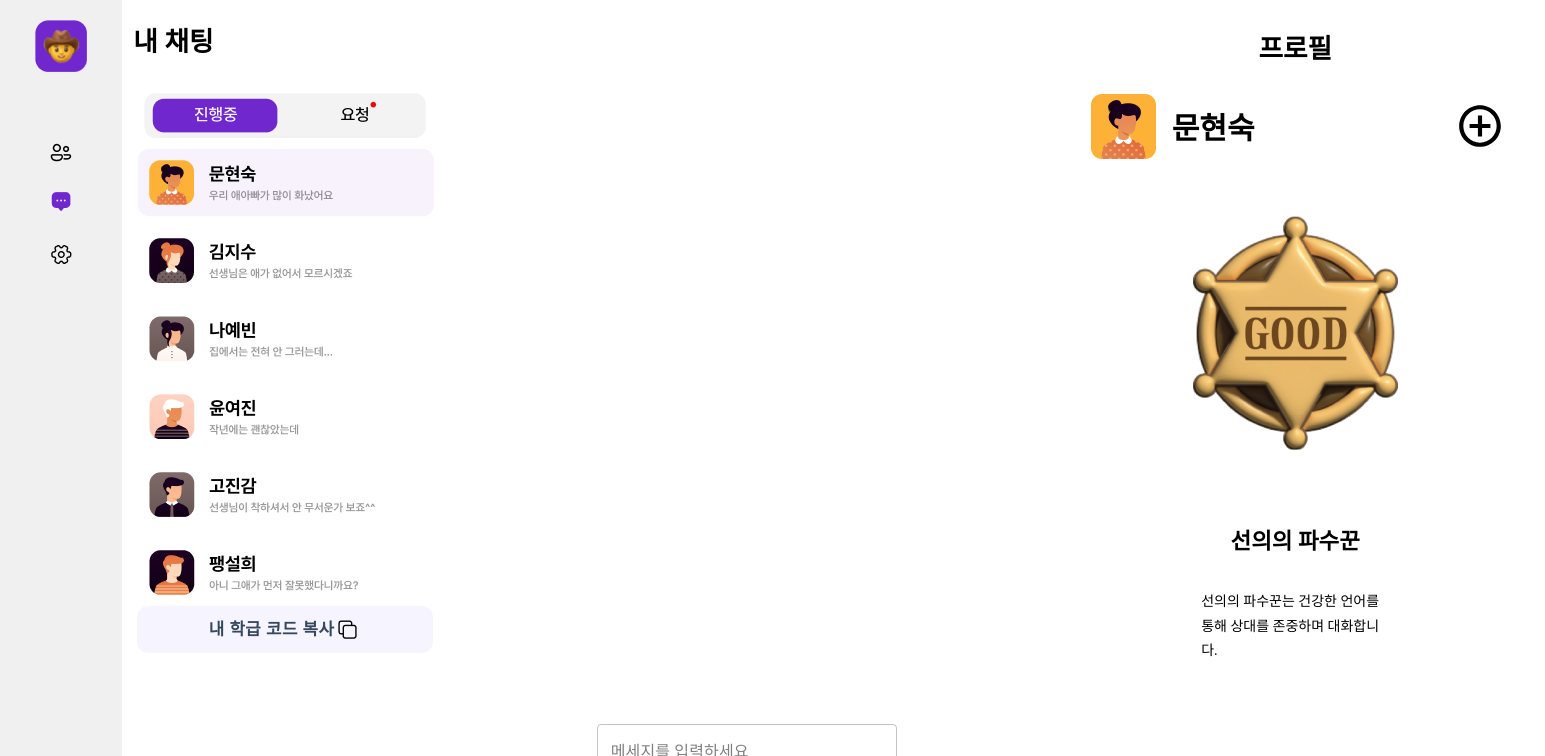
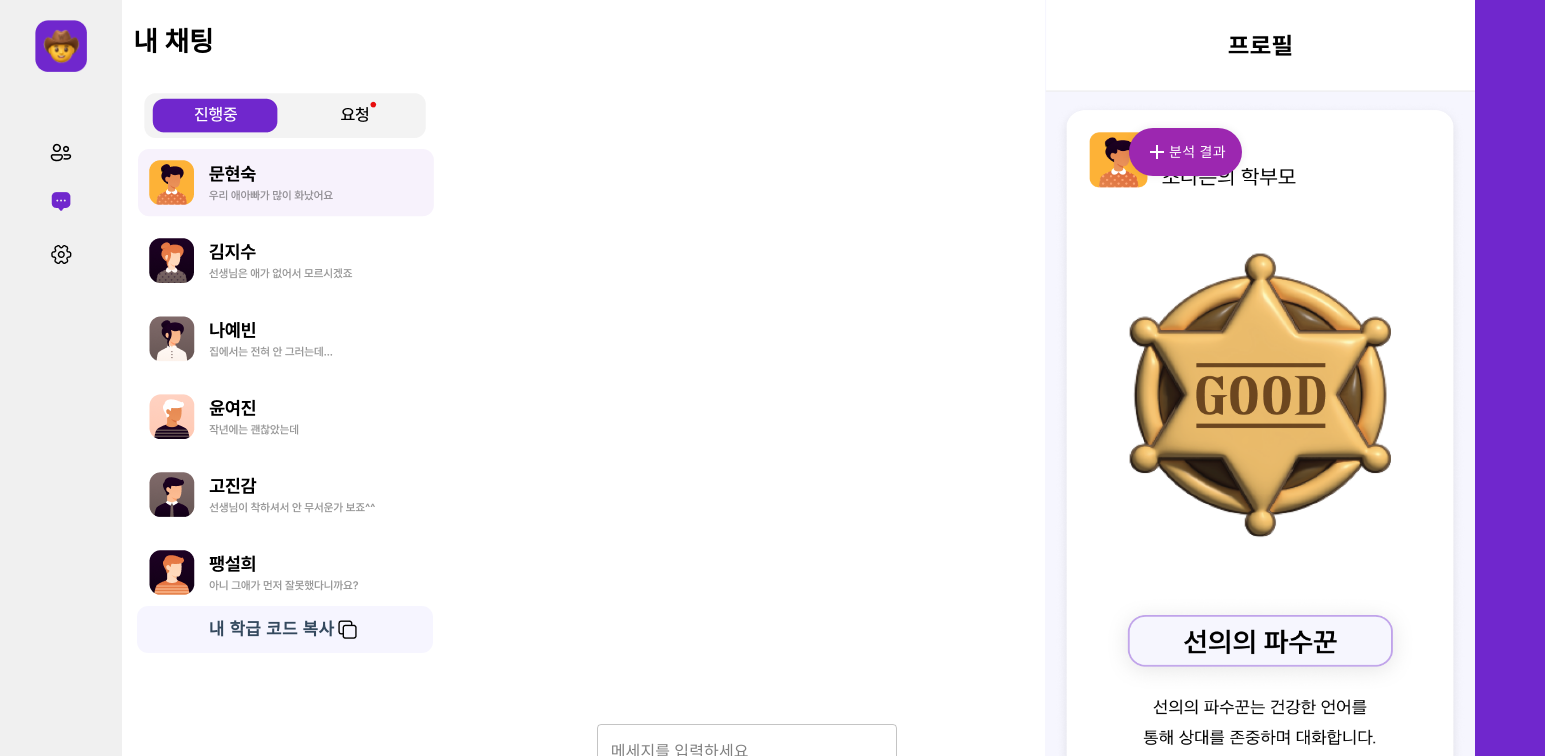
Before and after one commit to millejuice/bingbong_client, a React (Create React App) app: page /chat in a window 1280 px wide. Shown: the top 756 px of the page, 1545 px wide, since content can reach past the window. Built offline with nearby package versions, Linux system fonts and the light colour scheme.

Commit message:
Yujin (#15)
* [feat]: 유사성 검증 API

* [feat]: API 요청 코드 (to be fixed)

* temp

* [feat]: 채팅 종료 alert

* [feat]: 프로필, AI분석결과 개발

* [feat]: 프로필, AI분석결과 개발

```diff
--- a/package.json
+++ b/package.json
@@ -16,6 +16,7 @@
     "react-kakao-login": "^2.1.1",
     "react-router-dom": "^6.14.2",
     "react-scripts": "5.0.1",
+    "recharts": "^2.7.2",
     "web-vitals": "^2.1.4"
   },
   "scripts": {
--- /dev/null
+++ b/src/component/BarChartComponent.js
@@ -0,0 +1,65 @@
+import React from "react";
+import {
+    Radar,
+    RadarChart,
+    PolarGrid,
+    PolarAngleAxis,
+    PolarRadiusAxis
+} from "recharts";
+
+const data = [
+    {
+        subject: "존중",
+        A: 120,
+        B: 1000,
+        fullMark: 150
+    },
+    {
+        subject: "온화",
+        A: 100,
+        B: 60,
+        fullMark: 150
+    },
+    {
+        subject: "폭력적",
+        A: 30,
+        B: 20,
+        fullMark: 150
+    },
+    {
+        subject: "혐오",
+        A: 40,
+        B: 40,
+        fullMark: 150
+    },
+    {
+        subject: "모욕",
+        A: 50,
+        B: 40,
+        fullMark: 150
+    },
+];
+
+export default function App() {
+    return (
+        <RadarChart
+            cx={200}
+            cy={200}
+            outerRadius={150}
+            width={400}
+            height={400}
+            data={data}
+        >
+            <PolarGrid />
+            <PolarAngleAxis dataKey="subject" />
+            <PolarRadiusAxis />
+            <Radar
+                name="Mike"
+                dataKey="A"
+                stroke="#8884d8"
+                fill="#8884d8"
+                fillOpacity={0.6}
+            />
+        </RadarChart>
+    );
+}
--- a/src/component/profile.js
+++ b/src/component/profile.js
@@ -1,120 +1,126 @@
-import React from 'react';
+import React, {PureComponent} from 'react';
+import profile from '../image/profile.png';
+import {Fab, Grid, IconButton, styled} from "@mui/material";
+import AddIcon from '@mui/icons-material/Add';
 import Box from '@mui/material/Box';
-import parent from '../image/moon.png'
-import AddCircleOutlineIcon from '@mui/icons-material/AddCircleOutline';
-import sherif from '../image/sherif.png';
+import DialogContent from "@mui/material/DialogContent";
+import Typography from "@mui/material/Typography";
+import Button from "@mui/material/Button";
+import DialogActions from "@mui/material/DialogActions";
+import PropTypes from "prop-types";
+import DialogTitle from "@mui/material/DialogTitle";
+import Dialog from "@mui/material/Dialog";
+import BarChartComponent from "../component/BarChartComponent.js";
+import RadarChartComponent from "../component/radarChartComponent";
 
+const BootstrapDialog = styled(Dialog)(({ theme }) => ({
+    '& .MuiDialogContent-root': {
+        padding: theme.spacing(2),
+    },
+    '& .MuiDialogActions-root': {
+        padding: theme.spacing(1),
+    },
+}));
+
+function CloseIcon() {
+    return null;
+}
+
+function BootstrapDialogTitle(props) {
+    const { children, onClose, ...other } = props;
+
+    return (
+        <DialogTitle sx={{ m: 0, p: 2 }} {...other}>
+            {children}
+            {onClose ? (
+                <IconButton
+                    aria-label="close"
+                    onClick={onClose}
+                    sx={{
+                        position: 'absolute',
+                        right: 8,
+                        top: 8,
+                        color: (theme) => theme.palette.grey[500],
+                    }}
+                >
+                    <CloseIcon />
+                </IconButton>
+            ) : null}
+        </DialogTitle>
+    );
+}
+
+BootstrapDialogTitle.propTypes = {
+    children: PropTypes.node,
+    onClose: PropTypes.func.isRequired,
+};
+
+function Item(props) {
+    return null;
+}
+
+Item.propTypes = {children: PropTypes.node};
 const Profile = () => {
-  return (
-    <Box
-      sx={{
-        display: "flex",
-        flexDirection: "column",
-        justifyContent: "center", // Center items horizontally
-        alignItems: "center",
-        width: "500px",
-        height: "100vh",
-        bgcolor: "#FFFFFF",
-      }}
-    >
-      <Box
-        sx={{
-          display: "flex",
-          justifyContent: "center",
-          alignItems: "center",
-          height: "32px",
-          color: "black",
-          fontSize: 26.67,
-          fontFamily: "Inter",
-          fontWeight: "600",
-          lineHeight: 40,
-          wordWrap: "break-word",
-          paddingTop: "32px",
-        }}
-      >
-        프로필
-      </Box>
+    const [open, setOpen] = React.useState(false);
 
-      <Box
-        sx={{
-          display: "flex",
-          flexDirection: "column",
-          justifyItems: "center",
-          alignItems: "center",
-          width: "435px",
-          height: "848px",
-          paddingTop: "22px",
-        }}
-      >
-        <Box
-          sx={{
-            display: "flex",
-            flexDirection: "row",
-            width: "435px",
-            height: "80px",
-            // bgcolor: 'black',
-            justifyContent: "flex-start", // Center items horizontally
-            alignItems: "center", // Center items vertically
-            paddingLeft: "26px",
-            fontSize: 30,
-            fontFamily: "Pretendard",
-            fontWeight: "600",
-            wordWrap: "break-word",
-          }}
-        >
-          <img
-            src={parent} // Replace with the actual image source
-            alt="Image"
-            width="65"
-            height="65"
-            style={{ marginRight: "16px" }}
-          />
-          문현숙
-          <AddCircleOutlineIcon
-            sx={{
-              width: "50px",
-              height: "50px",
-              paddingLeft: "200px",
-            }}
-          />
-        </Box>
-        <img
-          src={sherif}
-          width="205px"
-          height="234px"
-          style={{ marginTop: "50px" }}
-        />
-        <Box
-          sx={{
-            fontSize: 22.4,
-            fontFamily: "Pretendard",
-            fontWeight: "600",
-            wordWrap: "break-word",
-            paddingTop: "73px",
-          }}
-        >
-          선의의 파수꾼
-        </Box>
-        <Box
-          sx={{
-            width: "188px",
-            height: "50px",
-            color: "black",
-            fontSize: 14,
-            fontFamily: "Apple SD Gothic Neo",
-            fontWeight: "400",
-            lineHeight: "24.50px",
-            wordWrap: "break-word",
-            paddingTop: "35px",
-          }}
-        >
-          선의의 파수꾼는 건강한 언어를
-          <br />
-          통해 상대를 존중하며 대화합니다.
-        </Box>
-      </Box>
-    </Box>
-  );
+    const handleClickOpen = () => {
+        setOpen(true);
+        console.log("open");
+    };
+    const handleClose = () => {
+        setOpen(false);
+    };
+
+    return (
+        <div>
+            <img
+                src={profile}
+                width="430px"
+                height="95%"
+                // style={{ marginTop: "50px" }}
+            />
+            <Box onClick={handleClickOpen} sx={{ '& > :not(style)': { m: 1 } }} style={{position:"absolute", top:"120px", right:"30px"}}>
+                <Fab color="secondary" variant="extended">
+                    <AddIcon />
+                    분석 결과
+                </Fab>
+            </Box>
+            <BootstrapDialog
+                onClose={handleClose}
+                aria-labelledby="customized-dialog-title"
+                open={open}
+            >
+                <BootstrapDialogTitle id="customized-dialog-title" onClose={handleClose}>
+                    AI 보안관 Worden의 분석 결과
+                </BootstrapDialogTitle>
+                <DialogContent dividers>
+                    <Typography>
+                        당신은 건강한 언어를 통해 상대방을 존중하며 대화하는 <strong>선의의 파수꾼</strong>입니다.<br/>
+                    </Typography>
+                    <Grid container spacing={2}>
+                        <Grid item xs={6}>
+                            <div>
+                                <BarChartComponent />
+                            </div>
+
+                        </Grid>
+                        <Grid item xs={6}>
+                            <div>
+                                <RadarChartComponent />
+                            </div>
+
+                        </Grid>
+                    </Grid>
+                </DialogContent>
+                <DialogActions>
+                    <Button autoFocus onClick={handleClose}>
+                        확인했어요
+                    </Button>
+                </DialogActions>
+            </BootstrapDialog>
+        </div>
+
+    );
 };
 
 export default Profile;
--- /dev/null
+++ b/src/component/radarChartComponent.js
@@ -0,0 +1,67 @@
+import React from "react";
+import {
+    BarChart,
+    Bar,
+    XAxis,
+    YAxis,
+    CartesianGrid,
+    Tooltip,
+    Legend
+} from "recharts";
+
+const data2 = [
+    {
+        name: "존중",
+        uv: 9800,
+        pv: 9800,
+        amt: 2400
+    },
+    {
+        name: "온화",
+        uv: 9000,
+        pv: 8000,
+        amt: 2210
+    },
+    {
+        name: "폭력",
+        uv: 1500,
+        pv: 1500,
+        amt: 2290
+    },
+    {
+        name: "혐오",
+        uv: 2000,
+        pv: 2000,
+        amt: 2000
+    },
+    {
+        name: "모욕",
+        uv: 2200,
+        pv: 2200,
+        amt: 2181
+    },
+];
+
+export default function App() {
+    return (
+        <BarChart
+            width={300}
+            height={300}
+            data={data2}
+            margin={{
+                top: 100,
+                right: 0,
+                left: 70,
+                bottom: -20
+            }}
+            barSize={30}
+        >
+            <XAxis dataKey="name" scale="point" padding={{ left: 10, right: 10 }} />
+            <YAxis />
+            <Tooltip />
+            <Legend />
+            <CartesianGrid strokeDasharray="3 3" />
+            <Bar dataKey="pv" fill="#8884d8" background={{ fill: "#eee" }} />
+        </BarChart>
+    );
+}
--- a/src/page/chat.js
+++ b/src/page/chat.js
@@ -1,5 +1,5 @@
 import React from 'react';
-import { useTheme, Container, Grid } from '@mui/material';
+import {useTheme, Container, Grid, Fab} from '@mui/material';
 import Sidebar from '../component/sidebar.js';
 import { useParams } from 'react-router-dom';
 import ChatList from '../component/chatList.js';
@@ -7,16 +7,19 @@ import Box from '@mui/material/Box';
 import ChatRoom from '../component/chatRoom.js';
 import WaldenPage from './waldenPage.js';
 import Profile from '../component/profile.js';
+import AddIcon from "@mui/icons-material/Add";
 
 const Chat = () => {
   const theme = useTheme();
   const { id } = useParams();
 
   return (
+      <div style={{backgroundColor:"#F6F6FE"}}>
         <Box
             sx={{
               display: 'flex',
             }}
+
         >
           <Sidebar />
           <ChatList />
@@ -25,6 +28,8 @@ const Chat = () => {
           <Profile />
           {/* <AlertDialog parentName="" /> */}
         </Box>
+      </div>
+
   );
 };
 
```
Also changed, not shown: src/image/profile.png (added), 1 other file (tests, documents, lock files or other folders). Lines whose indentation alone changed are shown as unchanged.
